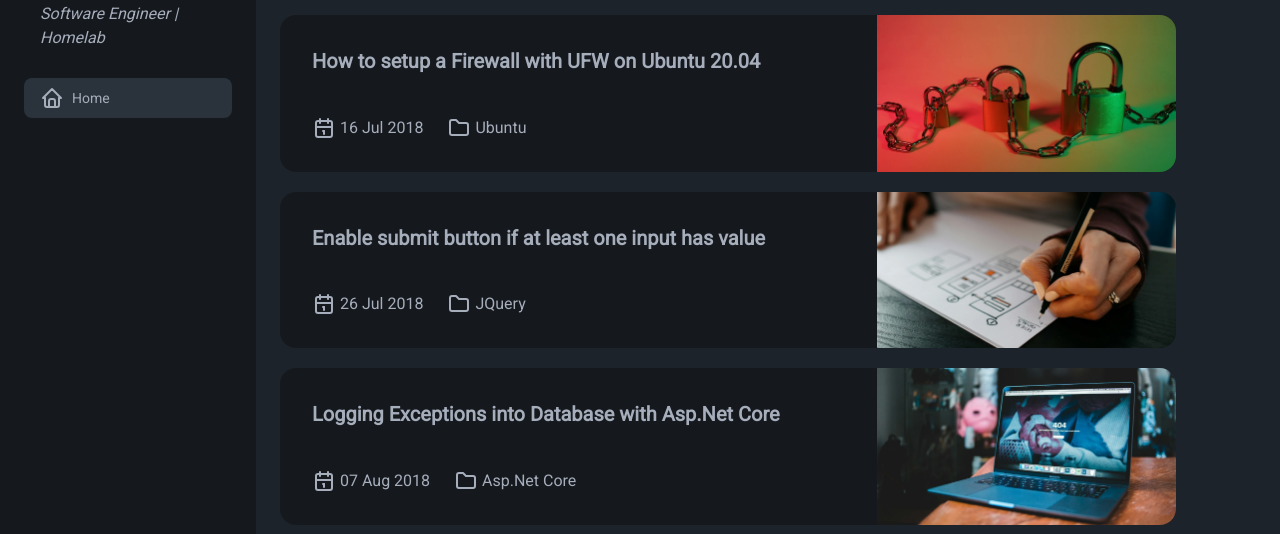
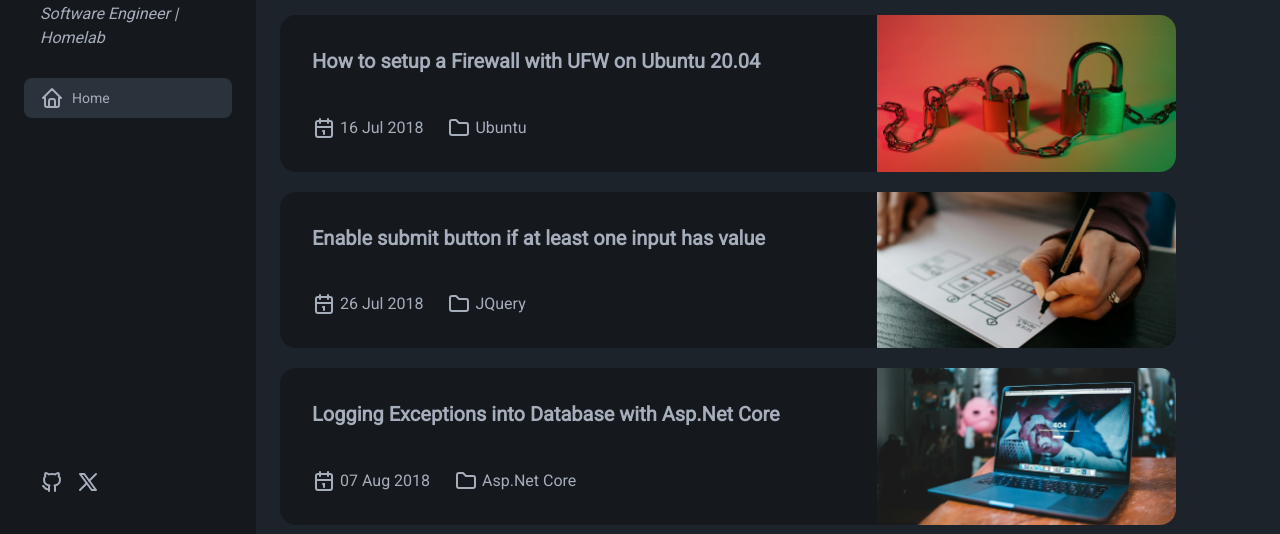
Before and after one commit to vinothvkr/vinothvkr.github.io, a Next.js app: page / in a window 1280 px wide. Shown: the part 266-800 px from the top of the page. Built offline with nearby package versions, Linux system fonts and the light colour scheme.

Commit message:
add social media links

```diff
--- a/src/app/sidebar.tsx
+++ b/src/app/sidebar.tsx
@@ -1,6 +1,7 @@
 /* eslint-disable @next/next/no-img-element */
 'use client';
-import { IconHome } from '@tabler/icons-react';
+import { URLS } from '@/config';
+import { IconBrandGithub, IconBrandX, IconHome } from '@tabler/icons-react';
 import Link from 'next/link';
 import { usePathname } from 'next/navigation';
 
@@ -10,7 +11,7 @@ export default function Sidebar() {
   return (
     <div className="drawer-side z-40">
       <label htmlFor="drawer" aria-label="close sidebar" className="drawer-overlay"></label>
-      <aside className="bg-base-300 min-h-screen w-64">
+      <aside className="bg-base-300 min-h-screen w-64 flex flex-col">
         <div className="avatar mt-14 mb-5 mx-6 pl-5">
           <div className="ring-primary ring-offset-base-100 w-28 rounded-full ring ring-offset-2">
             <img
@@ -23,7 +24,7 @@ export default function Sidebar() {
           <h1 className="text-2xl font-semibold">Vinoth Kumar Rajendran</h1>
           <p className="italic">Software Engineer | Homelab</p>
         </div>
-        <ul className="menu mx-4 mt-5">
+        <ul className="menu mx-4 mt-5 grow">
           <li>
             <Link className={pathname == '/' ? 'active' : ''} href="/">
               <IconHome />
@@ -31,6 +32,14 @@ export default function Sidebar() {
             </Link>
           </li>
         </ul>
+        <div className="flex flex-wrap gap-3 items-center w-100 mx-10 mb-10">
+          <Link className="link" href={URLS.GITHUB} target="_blank">
+            <IconBrandGithub />
+          </Link>
+          <Link href={URLS.TWITTER} target="_blank">
+            <IconBrandX />
+          </Link>
+        </div>
       </aside>
     </div>
   );
--- /dev/null
+++ b/src/config.ts
@@ -0,0 +1,4 @@
+export const URLS = {
+  GITHUB: 'https://github.com/vinothvkr',
+  TWITTER: 'https://twitter.com/_vinothvkr',
+};
```
